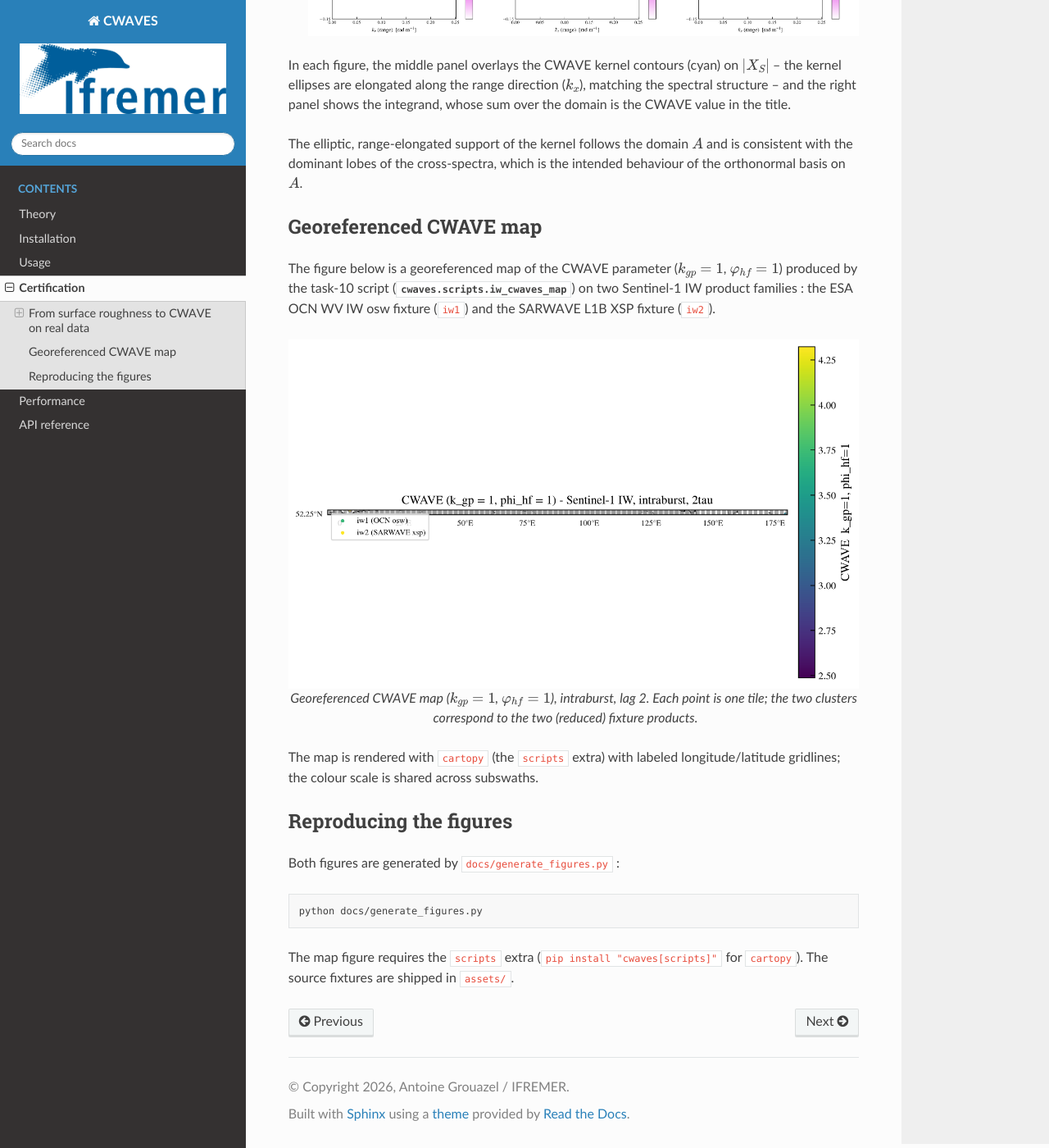
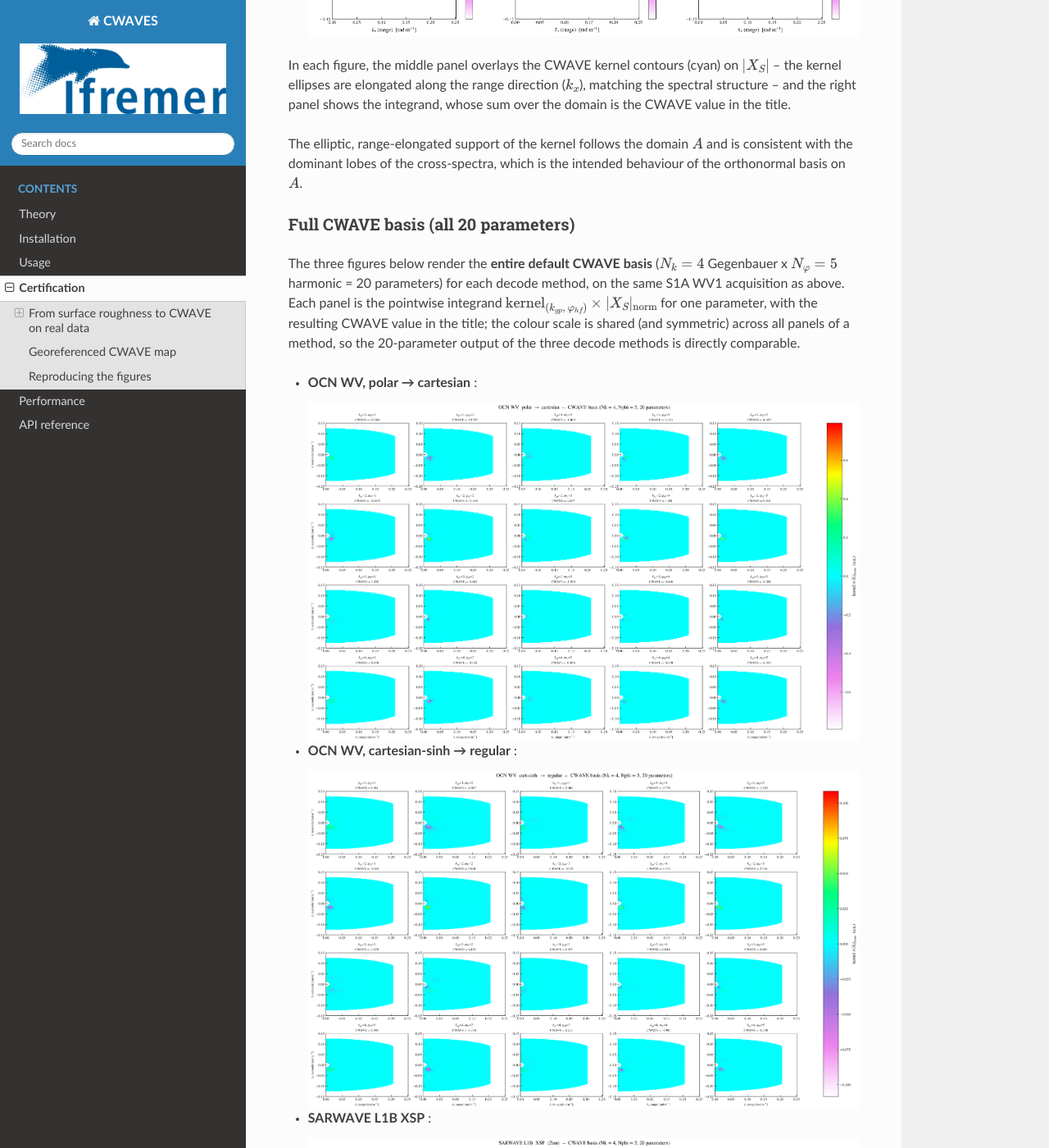
Before and after one commit to s1tools/CWAVES, a Sphinx documentation site: the page built from docs/certification.rst, in a window 1280 px wide and 1400 px high, scrolled down 1843 px. Shown: the whole window at 82% size. Built offline with Sphinx 7.4.7 and the Read the Docs theme 3.1.0, drawn with Linux system fonts in a browser that asks for light colours; the version number could not be read and is left out.

Commit message:
fix OCN IW osw fixture azimuth + add 20-param certification figures
The OCN IW osw fixture carried a lopsided (non-symmetric) azimuth oswKy
grid, inconsistent with the expected cross-spectrum contract (range
one-sided k>=0, azimuth two-sided and symmetric about 0). Rebuild it from a
real S1A IW OCN L2c product (4 ocean tiles -> 2x2 grid, one-sided 80-bin
range + symmetric central 61-bin azimuth) and rename s1d -> s1a to match the
source. Add a symmetry-guard test so a lopsided crop cannot regress.

Also add, to the certification page, one figure per decode method rendering
the full default CWAVE basis (Nk=4 x Nphi=5 = 20 parameters): each panel is
the pointwise integrand kernel x |X_S|_norm with the CWAVE value in the
title, on a shared symmetric colour scale, so the three methods' full
20-parameter output is directly comparable.

Note: the SARWAVE IW xsp fixture (l1b-s1a-iw2-xsp) still has an asymmetric
k_az; its full source is not in the sandbox so it is left unchanged.

```diff
--- a/docs/certification.rst
+++ b/docs/certification.rst
@@ -70,6 +70,35 @@
 and is consistent with the dominant lobes of the cross-spectra, which is the
 intended behaviour of the orthonormal basis on :math:`A`.
 
+Full CWAVE basis (all 20 parameters)
+~~~~~~~~~~~~~~~~~~~~~~~~~~~~~~~~~~~~
+
+The three figures below render the **entire default CWAVE basis**
+(:math:`N_k = 4` Gegenbauer x :math:`N_\varphi = 5` harmonic = 20 parameters)
+for each decode method, on the same S1A WV1 acquisition as above. Each panel is
+the pointwise integrand :math:`\text{kernel}_{(k_{gp},\,\varphi_{hf})} \times
+|X_S|_{\rm norm}` for one parameter, with the resulting CWAVE value in the
+title; the colour scale is shared (and symmetric) across all panels of a method,
+so the 20-parameter output of the three decode methods is directly comparable.
+
+* **OCN WV, polar → cartesian** :
+
+  .. figure:: figures/certification_all_ocn_polar.png
+     :align: center
+     :width: 100%
+
+* **OCN WV, cartesian-sinh → regular** :
+
+  .. figure:: figures/certification_all_ocn_sinh.png
+     :align: center
+     :width: 100%
+
+* **SARWAVE L1B XSP** :
+
+  .. figure:: figures/certification_all_xsp.png
+     :align: center
+     :width: 100%
+
 Georeferenced CWAVE map
 -----------------------
 
--- a/docs/generate_benchmark.py
+++ b/docs/generate_benchmark.py
@@ -29,7 +29,7 @@
 from cwaves.compute_cwaves import compute_cwave_parameters  # noqa: E402
 from cwaves.scripts.iw_cwaves_map import resample_sinh_to_regular  # noqa: E402
 
-OCN_IW1_NC = REPO_ROOT / "assets" / "s1d-iw1-osw-vv-fixture.nc"
+OCN_IW1_NC = REPO_ROOT / "assets" / "s1a-iw1-osw-vv-fixture.nc"
 WLMAX, WLMIN = 600.0, 25.0
 N_GRID = 128
 N_REPEAT = 3
--- a/docs/generate_figures.py
+++ b/docs/generate_figures.py
@@ -70,7 +70,7 @@
 K_Y_BAND = 0.15
 
 #: path of the ESA OCN WV IW osw fixture shipped in ``assets/`` (task-10 map)
-OCN_IW1_NC = REPO_ROOT / "assets" / "s1d-iw1-osw-vv-fixture.nc"
+OCN_IW1_NC = REPO_ROOT / "assets" / "s1a-iw1-osw-vv-fixture.nc"
 
 #: real OCN WV + SARWAVE XSP L1B fixtures, from the SAME S1A WV1 acquisition
 #: (2025-05-01, orbit 058996_075117) so the certification rows share a scene.
@@ -286,6 +286,140 @@
         plt.close(fig)
 
 
+def _all_param_panels(
+    xs: xr.DataArray, kmin_: float, kmax: float, n_k: int, n_phi: int
+) -> tuple[np.ndarray, np.ndarray, list[tuple[np.ndarray, float]]]:
+    """Compute the integrand panel and the CWAVE value for every (k_gp, phi_hf).
+
+    Generalises :func:`_row_arrays` to the full default basis : for each of the
+    ``n_k x n_phi`` kernels it returns the pointwise integrand
+    ``kernel_{kg,ph} x |X_S|_norm x dk`` (the step summed to yield the CWAVE
+    parameter) and the resulting scalar value.
+
+    Args:
+        xs: the one-sided (``k_rg >= 0``) complex cross-spectrum.
+        kmin_: minimum wavenumber (rad/m).
+        kmax: maximum wavenumber (rad/m).
+        n_k: number of Gegenbauer basis functions.
+        n_phi: number of harmonic basis functions.
+
+    Returns:
+        A tuple ``(k_rg_1d, k_az_1d, panels)`` where ``panels`` is a list of
+        ``(integrand_2d, cwave_val)`` ordered row-major (``k_gp`` outer,
+        ``phi_hf`` inner), each 2-D array oriented for plotting.
+    """
+    xs = xs.transpose("freq_sample", "freq_line")
+    k_rg_1d = np.asarray(xs.k_rg, dtype=float)
+    k_az_1d = np.asarray(xs.k_az, dtype=float)
+    kernel = compute_kernel(
+        krg=xs.k_rg,
+        kaz=xs.k_az,
+        kmin=kmin_,
+        kmax=kmax,
+        cwave_Nk=n_k,
+        cwave_Nphi=n_phi,
+    )
+    kk = (xs.k_rg**2 + xs.k_az**2) ** 0.5
+    xxs = xs.where((kk > kmin_) & (kk < kmax))
+    xxsm = (xxs.real**2 + xxs.imag**2) ** 0.5
+    dkrg = float(xxs.k_rg.diff(dim="freq_sample").mean(dim="freq_sample"))
+    dkaz = float(xxs.k_az.diff(dim="freq_line").mean(dim="freq_line"))
+    xxsmn = xxsm / (
+        xxsm.sum(dim=["freq_line", "freq_sample"], skipna=True) * dkrg * dkaz
+    )
+    panels: list[tuple[np.ndarray, float]] = []
+    for kg in range(1, n_k + 1):
+        for ph in range(1, n_phi + 1):
+            k = kernel["cwave_kernel"].sel(k_gp=kg, phi_hf=ph)
+            integrand = (k * xxsmn) * dkrg * dkaz
+            val = float(
+                integrand.sum(
+                    dim=["freq_sample", "freq_line"], skipna=True, min_count=1
+                )
+            )
+            panels.append((integrand.transpose("freq_line", "freq_sample").values, val))
+    return k_rg_1d, k_az_1d, panels
+
+
+def _gen_certification_all() -> None:
+    """Render the full default CWAVE basis (20 params) for each decode method.
+
+    For each of the three decode methods (same S1A WV1 acquisition as
+    :func:`_gen_certification`) this produces one figure with a ``Nk x Nphi``
+    grid of panels (default 4 x 5 = 20 CWAVE parameters). Each panel shows the
+    pointwise integrand ``kernel_{kg,ph} x |X_S|_norm`` for that parameter, with
+    the resulting CWAVE value in the title, so the three methods' full
+    20-parameter output can be compared at a glance.
+    """
+    cfg = get_default_config()["cwave"]
+    wlmax, wlmin = cfg["cwave_wlmax"], cfg["cwave_wlmin"]
+    n_k, n_phi = cfg["cwave_Nk"], cfg["cwave_Nphi"]
+    kmin_ = kmin(wlmax, wlmin)
+    kmax_display = 2.0 * np.pi / wlmin
+    n_grid = 128
+
+    with xr.open_dataset(OCN_WV_NC) as ds:
+        xs_polar = polar_to_cartesian(ds, n_range=n_grid, n_azimuth=n_grid)
+        xs_sinh = compute_ocn_sinh_cartesian(ds, lag=2, m_range=256, m_azimuth=256)
+    with xr.open_dataset(XSP_NC) as ds:
+        xs_xsp = _l1b_cross_spectrum(ds, lag=2, time_idx=0, pol_idx=0)
+
+    methods = [
+        ("OCN WV  polar $\\to$ cartesian", "ocn_polar", xs_polar),
+        ("OCN WV  cart-sinh  $\\to$ regular", "ocn_sinh", xs_sinh),
+        ("SARWAVE L1B  XSP  (2tau)", "xsp", xs_xsp),
+    ]
+    _apply_style()
+    for title, fname, xs in methods:
+        k_rg_1d, k_az_1d, panels = _all_param_panels(
+            xs, kmin_, kmax_display, n_k, n_phi
+        )
+        fig, axes = plt.subplots(
+            n_k, n_phi, figsize=(4.2 * n_phi, 3.2 * n_k), constrained_layout=True
+        )
+        axes = np.atleast_2d(axes)
+        # one shared, symmetric color scale across all panels of this method
+        vmax = max(float(np.nanmax(np.abs(p))) for p, _ in panels)
+        for i, ax in enumerate(axes.ravel()):
+            kg, ph = divmod(i, n_phi)
+            integrand, val = panels[i]
+            ax.pcolormesh(
+                k_rg_1d,
+                k_az_1d,
+                integrand,
+                cmap=CWMAP,
+                shading="auto",
+                vmin=-vmax,
+                vmax=vmax,
+            )
+            ax.set_xlim(0.0, kmax_display)
+            ax.set_ylim(-K_Y_BAND, K_Y_BAND)
+            ax.set_title(
+                rf"$k_{{gp}}$={kg + 1}, $\varphi_{{hf}}$={ph + 1}"
+                f"\nCWAVE = {val:.3f}",
+                fontsize=9,
+            )
+            if kg == n_k - 1:
+                ax.set_xlabel(r"$k_x$ (range) [rad m$^{-1}$]", fontsize=8)
+            if ph == 0:
+                ax.set_ylabel(r"$k_y$ (azimuth) [rad m$^{-1}$]", fontsize=8)
+        fig.colorbar(
+            plt.cm.ScalarMappable(
+                cmap=CWMAP,
+                norm=mcolors.TwoSlopeNorm(vmin=-vmax, vcenter=0.0, vmax=vmax),
+            ),
+            ax=axes.ravel().tolist(),
+            label=r"kernel $\times\, |X_S|_{\rm norm}$  (a.u.)",
+        )
+        fig.suptitle(
+            f"{title}  --  CWAVE basis (Nk = {n_k}, Nphi = {n_phi}, "
+            f"{n_k * n_phi} parameters)",
+            fontsize=14,
+        )
+        fig.savefig(FIG_DIR / f"certification_all_{fname}.png", bbox_inches="tight")
+        plt.close(fig)
+
+
 def _gen_map() -> None:
     """Generate the georeferenced CWAVE map (k_gp=1, phi_hf=1) via task-10 functions.
 
@@ -309,6 +443,7 @@
     FIG_DIR.mkdir(parents=True, exist_ok=True)
     _gen_kernels()
     _gen_certification()
+    _gen_certification_all()
     _gen_map()
     for f in sorted(FIG_DIR.glob("*.png")):
         print(f"wrote {f} ({f.stat().st_size} bytes)")
```
Also changed, not shown: docs/figures/certification_all_ocn_polar.png (added), docs/figures/certification_all_ocn_sinh.png (added), docs/figures/certification_all_xsp.png (added), docs/figures/cwave_map_k1_phi1.png, 4 other files.
